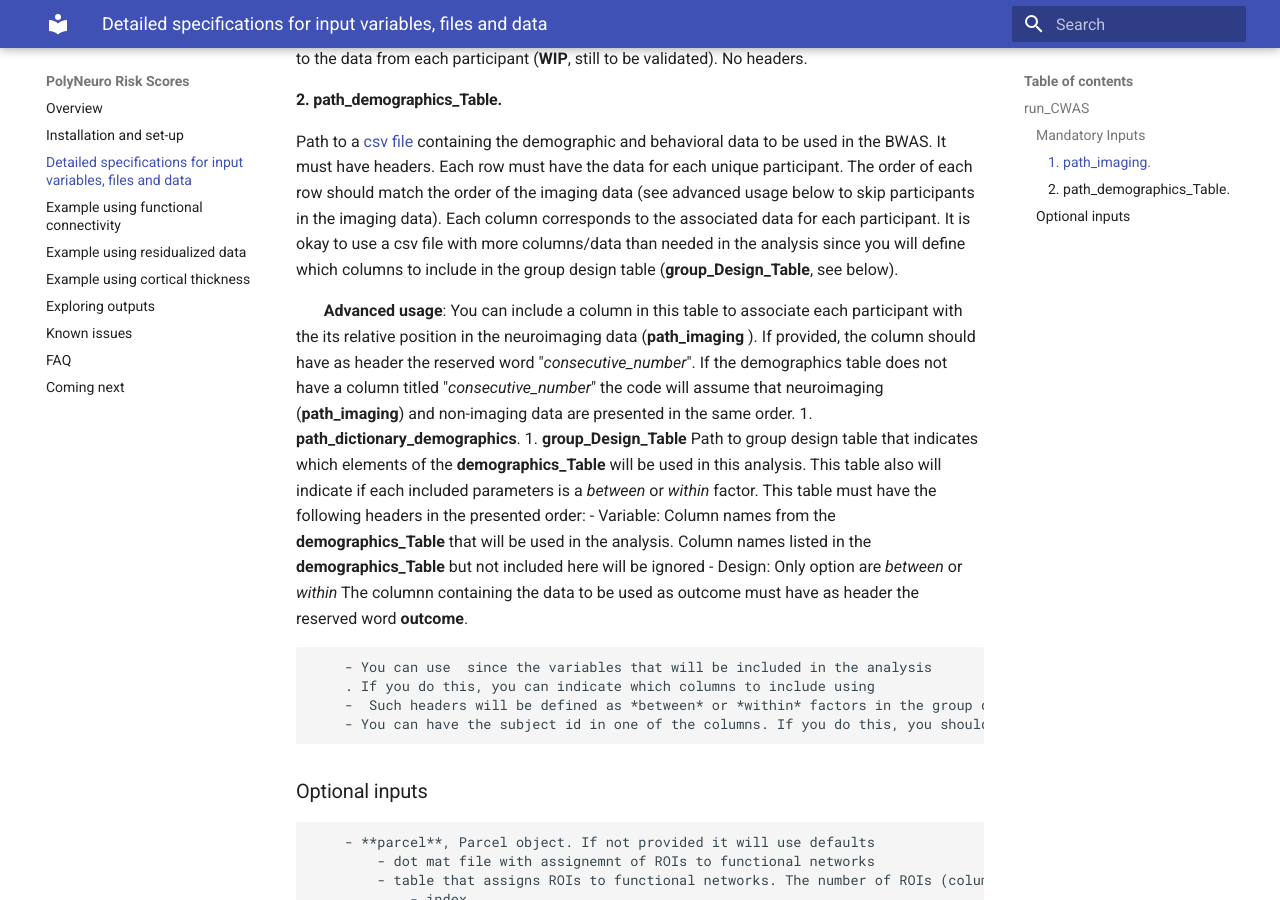
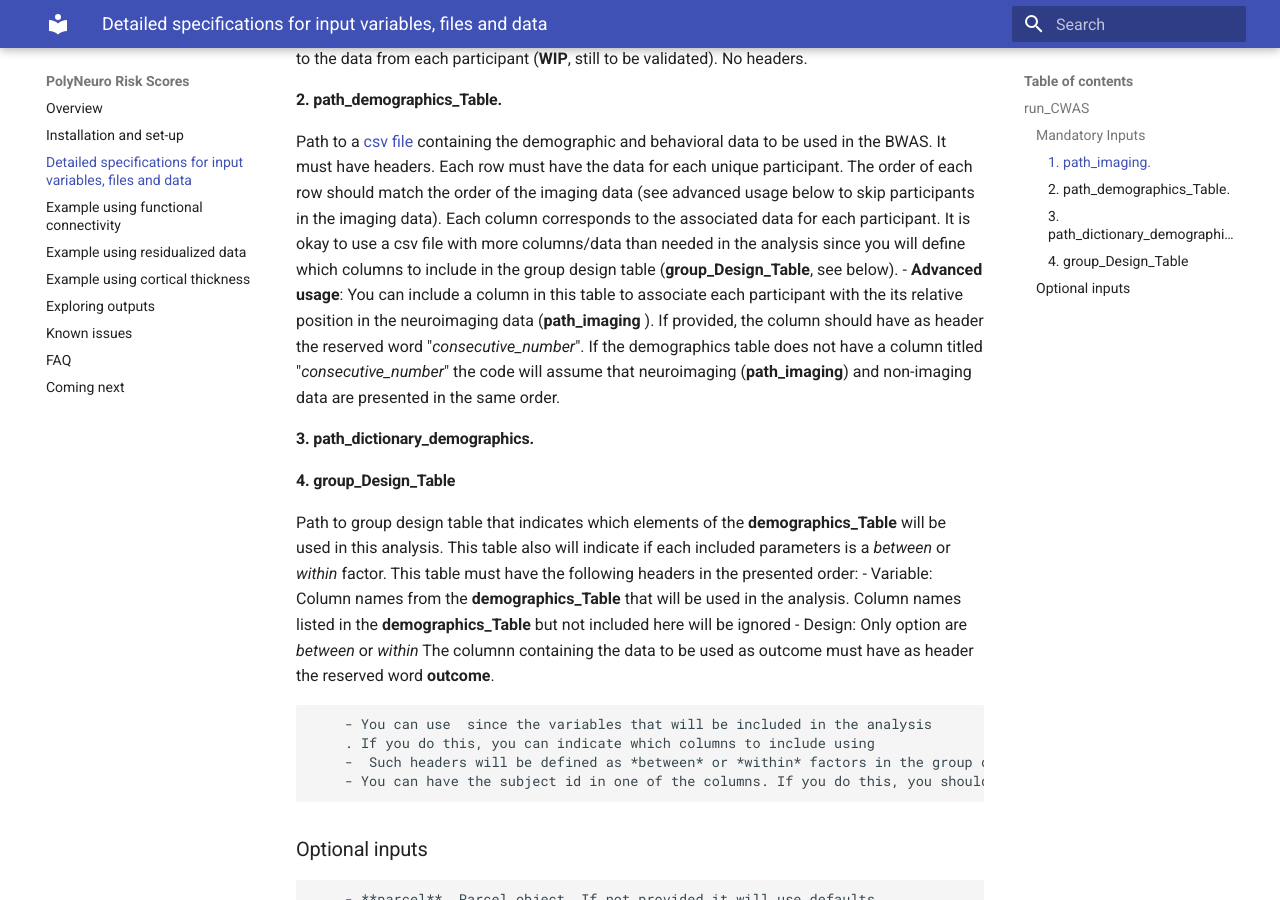
Before and after one commit to omiranda/polyneuro_risk_score, an MkDocs documentation site: the page built from docs/detailed_description.md, in a window 1280 px wide and 900 px high, scrolled down 738 px. Built offline with MkDocs 1.6.1 and Material for MkDocs 9.7.7, drawn with Linux system fonts in a browser that asks for light colours; formulas are drawn with MathJax 3; old or Windows-style settings are respelled for this version of MkDocs.

Commit message:
Update detailed_description.md

```diff
--- a/docs/detailed_description.md
+++ b/docs/detailed_description.md
@@ -23,10 +23,11 @@ Each row must have the data for each unique participant.
 The order of each row should match the order of the imaging data (see advanced usage below to skip participants in the imaging data).
 Each column corresponds to the associated data for each participant.
 It is okay to use a csv file with more columns/data than needed in the analysis since you will define which columns to include in the group design table (**group_Design_Table**, see below).
+- **Advanced usage**: You can include a column in this table to associate each participant with the its relative position in the neuroimaging data (**path_imaging** ). If provided, the column should have as header the reserved word "*consecutive_number*". If the demographics table does not have a column titled "*consecutive_number*" the code will assume that neuroimaging (**path_imaging**) and non-imaging data are presented in the same order.
+#### 3. **path_dictionary_demographics**.
 
-&nbsp;&nbsp;&nbsp;&nbsp;&nbsp;&nbsp; **Advanced usage**: You can include a column in this table to associate each participant with the its relative position in the neuroimaging data (**path_imaging** ). If provided, the column should have as header the reserved word "*consecutive_number*". If the demographics table does not have a column titled "*consecutive_number*" the code will assume that neuroimaging (**path_imaging**) and non-imaging data are presented in the same order.
-1. **path_dictionary_demographics**.
-1. **group_Design_Table** Path to group design table that indicates which elements of the **demographics_Table** will be used in this analysis. This table also will indicate if each included parameters is a *between* or *within* factor. This table must have the following headers in the presented order:
+#### 4. **group_Design_Table**
+Path to group design table that indicates which elements of the **demographics_Table** will be used in this analysis. This table also will indicate if each included parameters is a *between* or *within* factor. This table must have the following headers in the presented order:
     - Variable: Column names from the **demographics_Table** that will be used in the analysis. Column names listed in the **demographics_Table** but not included here will be ignored
     - Design: Only option are *between* or *within*
 The columnn containing the data to be used as outcome must have as header the reserved word **outcome**.
```
